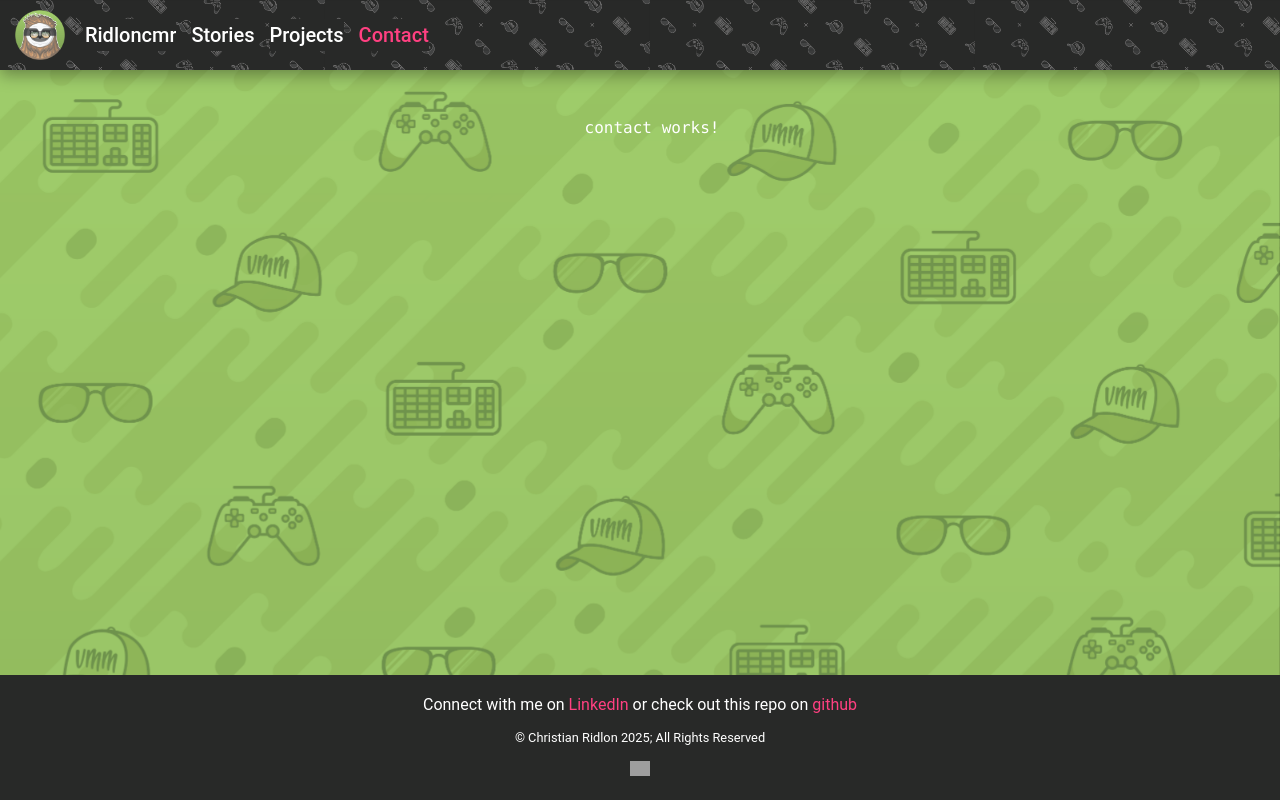
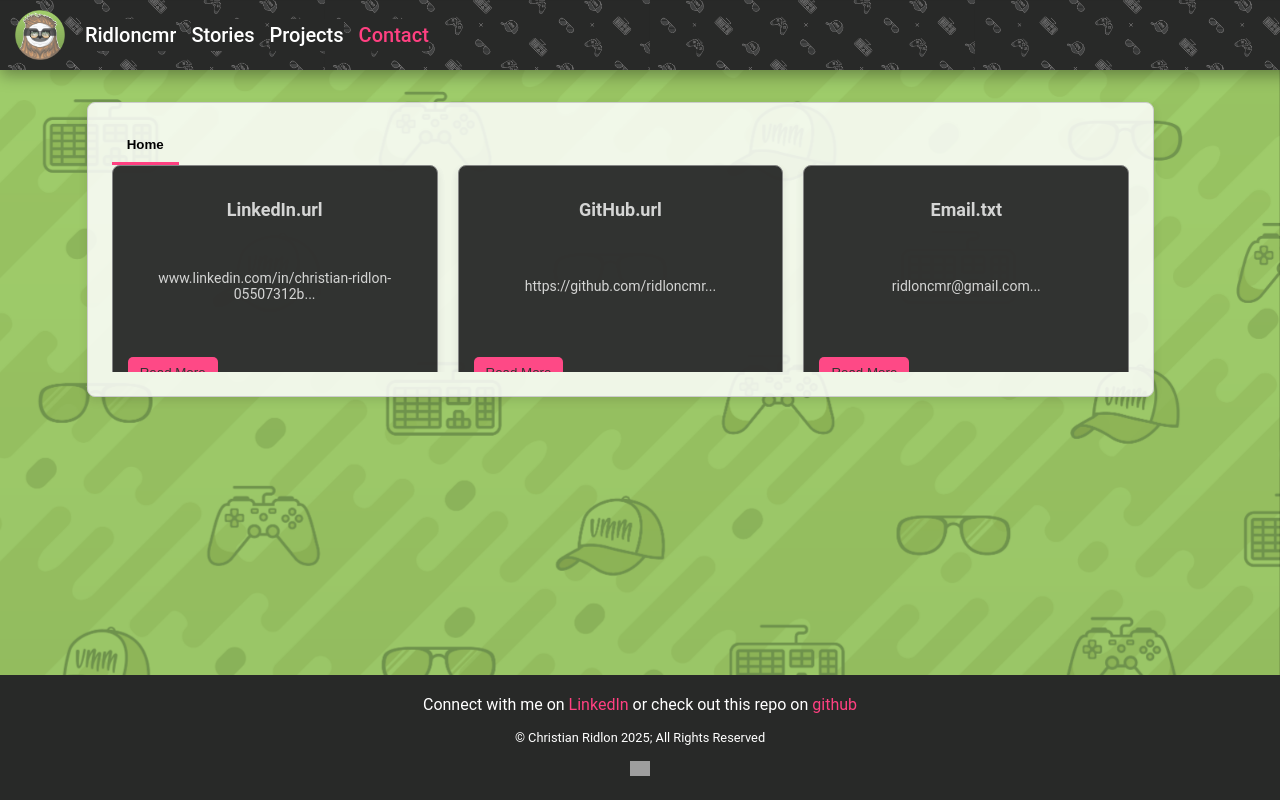
Before and after one commit to ridloncmr/ridloncmr-v2, an Angular app in the folder ridloncmr/: page /contact in a window 1280 px wide. Built offline with nearby package versions, Linux system fonts and the light colour scheme; grey boxes are pictures that could not be loaded.

Commit message:
filling in basic content

```diff
--- a/ridloncmr/src/app/components/gui/contact/contact.component.html
+++ b/ridloncmr/src/app/components/gui/contact/contact.component.html
@@ -1 +1,17 @@
-<p>contact works!</p>
+<app-card>
+  <!-- Tabs -->
+  <app-tab
+    [directories]="directories"
+    [activeTab]="activeTab"
+    (tabChange)="setActiveTab($event)">
+  </app-tab>
+
+  <!-- Contact Content -->
+  <div class="article-wrapper">
+    <div class="article-grid">
+      <ng-container *ngFor="let file of getCurrentFiles()">
+        <app-article-preview [article]="file"></app-article-preview>
+      </ng-container>
+    </div>
+  </div>
+</app-card>
--- a/ridloncmr/src/app/components/gui/contact/contact.component.scss
+++ b/ridloncmr/src/app/components/gui/contact/contact.component.scss
@@ -0,0 +1,12 @@
+.article-wrapper {
+  overflow: hidden;
+  width: 100%;
+}
+
+.article-grid {
+  display: grid;
+  grid-template-columns: repeat(auto-fit, minmax(250px, 1fr));
+  gap: 20px;
+  width: 100%;
+  max-width: 1200px;
+}
--- a/ridloncmr/src/app/components/gui/contact/contact.component.ts
+++ b/ridloncmr/src/app/components/gui/contact/contact.component.ts
@@ -1,21 +1,43 @@
 import { Component, OnInit } from '@angular/core';
 import { ContentService } from '../../../core/services/content.service';
 import { BaseFileComponent } from '../base-file.component';
+import { FileNode } from '../../../core/models/file-node.model';
+import { CommonModule } from '@angular/common';
+import { ArticlePreviewComponent } from '../layout/article-preview/article-preview.component';
+import { CardComponent } from '../layout/card/card.component';
+import { TabComponent } from '../layout/tab/tab.component';
 
 @Component({
   selector: 'app-contact',
   standalone: true,
-  imports: [],
+  imports: [CommonModule, TabComponent, CardComponent, ArticlePreviewComponent],
   templateUrl: './contact.component.html',
-  styleUrl: './contact.component.scss'
+  styleUrl: './contact.component.scss',
 })
-export class ContactComponent extends BaseFileComponent {
+export class ContactComponent extends BaseFileComponent implements OnInit {
+  activeTab: string = '';
 
   constructor(contentService: ContentService) {
     super(contentService);
   }
 
   getId(): string {
-    return 'contact';
+    return 'contact'; // Matches the ID in CONTENT_DATA
+  }
+
+  override ngOnInit(): void {
+    super.ngOnInit();
+    if (this.directories.length > 0) {
+      this.activeTab = this.directories[0].id;
+    }
+  }
+
+  setActiveTab(tabId: string) {
+    this.activeTab = tabId;
+  }
+
+  getCurrentFiles(): FileNode[] {
+    const activeDirectory = this.directories.find(dir => dir.id === this.activeTab);
+    return activeDirectory?.children || [];
   }
 }
--- a/ridloncmr/src/app/components/gui/projects/projects.component.html
+++ b/ridloncmr/src/app/components/gui/projects/projects.component.html
@@ -1 +1,17 @@
-<p>projects works!</p>
+<app-card>
+  <!-- Tabs -->
+  <app-tab
+    [directories]="directories"
+    [activeTab]="activeTab"
+    (tabChange)="setActiveTab($event)">
+  </app-tab>
+
+  <!-- Project Previews with Animation -->
+  <div class="article-wrapper">
+    <div class="article-grid">
+      <ng-container *ngFor="let file of getCurrentFiles()">
+        <app-article-preview [article]="file"></app-article-preview>
+      </ng-container>
+    </div>
+  </div>
+</app-card>
--- a/ridloncmr/src/app/components/gui/projects/projects.component.scss
+++ b/ridloncmr/src/app/components/gui/projects/projects.component.scss
@@ -0,0 +1,13 @@
+.article-wrapper {
+  overflow: hidden;
+  width: 100%;
+}
+
+.article-grid {
+  display: grid;
+  grid-template-columns: repeat(auto-fit, minmax(250px, 1fr));
+  gap: 20px;
+  width: 100%;
+  max-width: 1200px;
+  transition: transform 0.3s ease-in-out;
+}
--- a/ridloncmr/src/app/components/gui/projects/projects.component.ts
+++ b/ridloncmr/src/app/components/gui/projects/projects.component.ts
@@ -1,15 +1,21 @@
 import { Component, OnInit } from '@angular/core';
 import { ContentService } from '../../../core/services/content.service';
 import { BaseFileComponent } from '../base-file.component';
+import { FileNode } from '../../../core/models/file-node.model';
+import { CommonModule } from '@angular/common';
+import { ArticlePreviewComponent } from '../layout/article-preview/article-preview.component';
+import { CardComponent } from '../layout/card/card.component';
+import { TabComponent } from '../layout/tab/tab.component';
 
 @Component({
   selector: 'app-projects',
   standalone: true,
-  imports: [],
+  imports: [CommonModule, TabComponent, CardComponent, ArticlePreviewComponent],
   templateUrl: './projects.component.html',
-  styleUrl: './projects.component.scss'
+  styleUrl: './projects.component.scss',
 })
-export class ProjectsComponent extends BaseFileComponent {
+export class ProjectsComponent extends BaseFileComponent implements OnInit {
+  activeTab: string = '';
 
   constructor(contentService: ContentService) {
     super(contentService);
@@ -18,4 +24,20 @@ export class ProjectsComponent extends BaseFileComponent {
   getId(): string {
     return 'projects';
   }
+
+  override ngOnInit(): void {
+    super.ngOnInit();
+    if (this.directories.length > 0) {
+      this.activeTab = this.directories[0].id;
+    }
+  }
+
+  setActiveTab(tabId: string) {
+    this.activeTab = tabId;
+  }
+
+  getCurrentFiles(): FileNode[] {
+    const activeDirectory = this.directories.find(dir => dir.id === this.activeTab);
+    return activeDirectory?.children || [];
+  }
 }
--- a/ridloncmr/src/app/components/gui/welcome/welcome.component.html
+++ b/ridloncmr/src/app/components/gui/welcome/welcome.component.html
@@ -1 +1,17 @@
-<p>welcome works!</p>
+<app-card>
+  <!-- Tabs -->
+  <app-tab
+    [directories]="directories"
+    [activeTab]="activeTab"
+    (tabChange)="setActiveTab($event)">
+  </app-tab>
+
+  <!-- Welcome Content -->
+  <div class="article-wrapper">
+    <div class="article-grid">
+      <ng-container *ngFor="let file of getCurrentFiles()">
+        <app-article-preview [article]="file"></app-article-preview>
+      </ng-container>
+    </div>
+  </div>
+</app-card>
--- a/ridloncmr/src/app/components/gui/welcome/welcome.component.scss
+++ b/ridloncmr/src/app/components/gui/welcome/welcome.component.scss
@@ -0,0 +1,12 @@
+.article-wrapper {
+  overflow: hidden;
+  width: 100%;
+}
+
+.article-grid {
+  display: grid;
+  grid-template-columns: repeat(auto-fit, minmax(250px, 1fr));
+  gap: 20px;
+  width: 100%;
+  max-width: 1200px;
+}
--- a/ridloncmr/src/app/components/gui/welcome/welcome.component.ts
+++ b/ridloncmr/src/app/components/gui/welcome/welcome.component.ts
@@ -1,21 +1,43 @@
 import { Component, OnInit } from '@angular/core';
 import { ContentService } from '../../../core/services/content.service';
 import { BaseFileComponent } from '../base-file.component';
+import { FileNode } from '../../../core/models/file-node.model';
+import { CommonModule } from '@angular/common';
+import { ArticlePreviewComponent } from '../layout/article-preview/article-preview.component';
+import { CardComponent } from '../layout/card/card.component';
+import { TabComponent } from '../layout/tab/tab.component';
 
 @Component({
   selector: 'app-welcome',
   standalone: true,
-  imports: [],
+  imports: [CommonModule, TabComponent, CardComponent, ArticlePreviewComponent],
   templateUrl: './welcome.component.html',
-  styleUrl: './welcome.component.scss'
+  styleUrl: './welcome.component.scss',
 })
-export class WelcomeComponent extends BaseFileComponent {
+export class WelcomeComponent extends BaseFileComponent implements OnInit {
+  activeTab: string = '';
 
   constructor(contentService: ContentService) {
     super(contentService);
   }
 
   getId(): string {
-    return 'ridloncmr';
+    return 'ridloncmr'; // This should match the ID in CONTENT_DATA
+  }
+
+  override ngOnInit(): void {
+    super.ngOnInit();
+    if (this.directories.length > 0) {
+      this.activeTab = this.directories[0].id;
+    }
+  }
+
+  setActiveTab(tabId: string) {
+    this.activeTab = tabId;
+  }
+
+  getCurrentFiles(): FileNode[] {
+    const activeDirectory = this.directories.find(dir => dir.id === this.activeTab);
+    return activeDirectory?.children || [];
   }
 }
```
